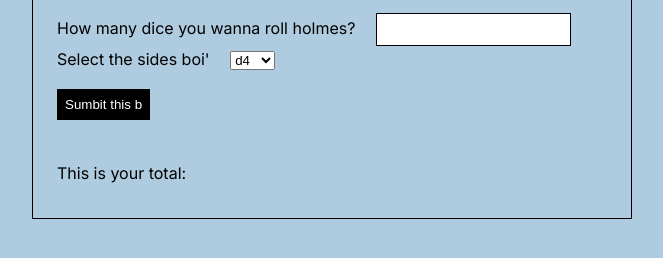
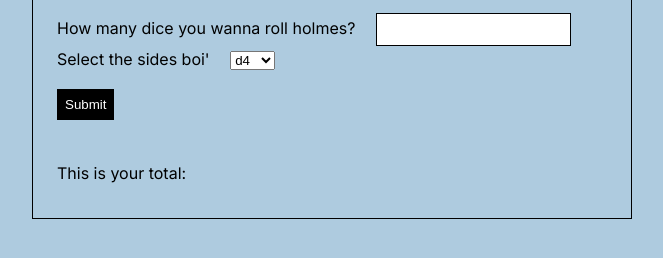
Before and after one commit to lance1572/Random-Number-Generator, a plain HTML site: page index.html in a window 1280 px wide. Shown: the part 82-340 px from the top of the page, without its empty margins (308-971 px from the left). Drawn offline with Linux system fonts and the light colour scheme.

Commit message:
fixing some typos mang

```diff
--- a/index.html
+++ b/index.html
@@ -30,7 +30,7 @@
                 </select>
                 </div>
                 <div>
-                <input type="submit" name="submit" value="Sumbit this b">
+                <input type="submit" name="submit" value="Submit">
                 </div>
             </form>
 
```
